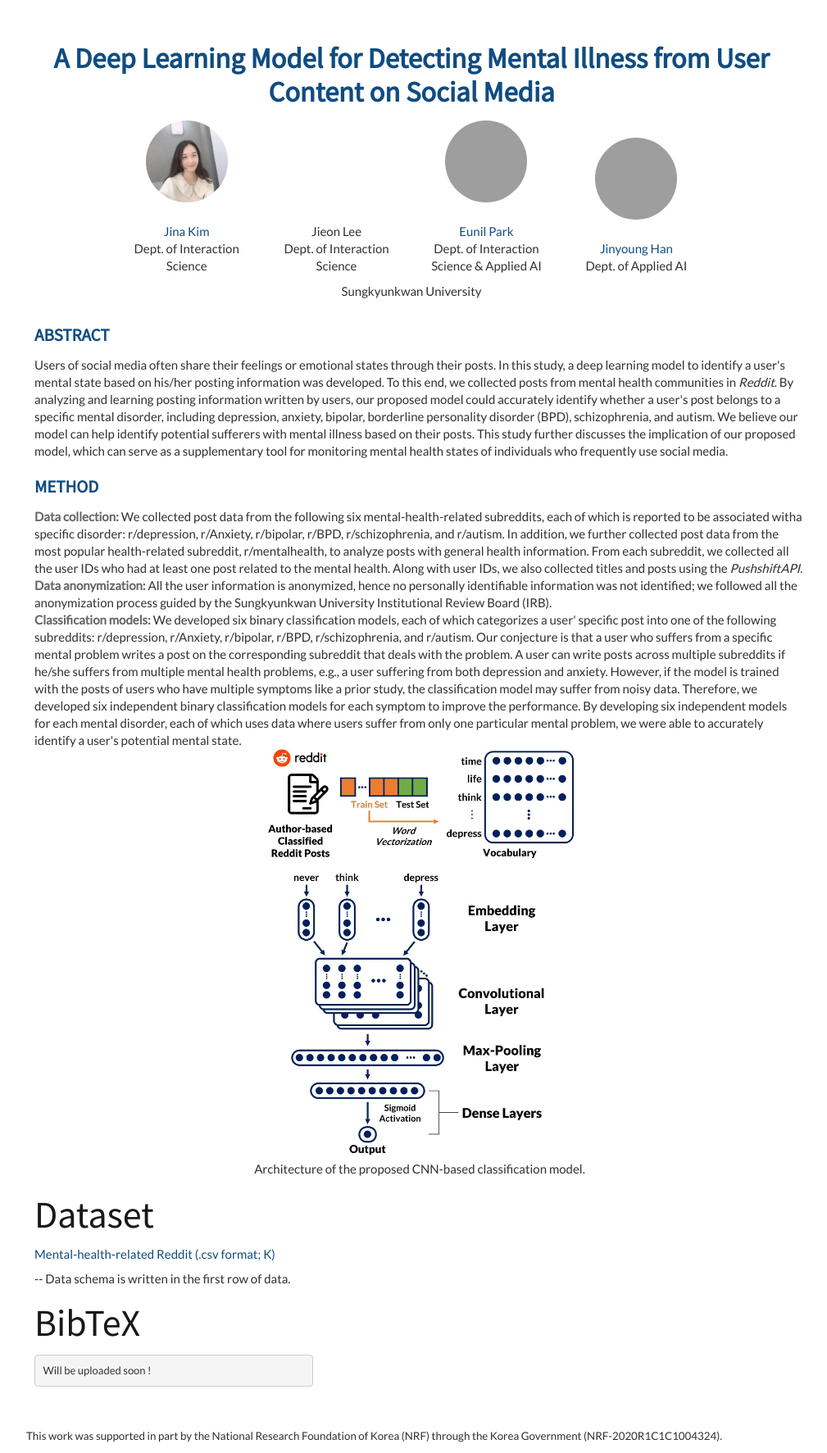
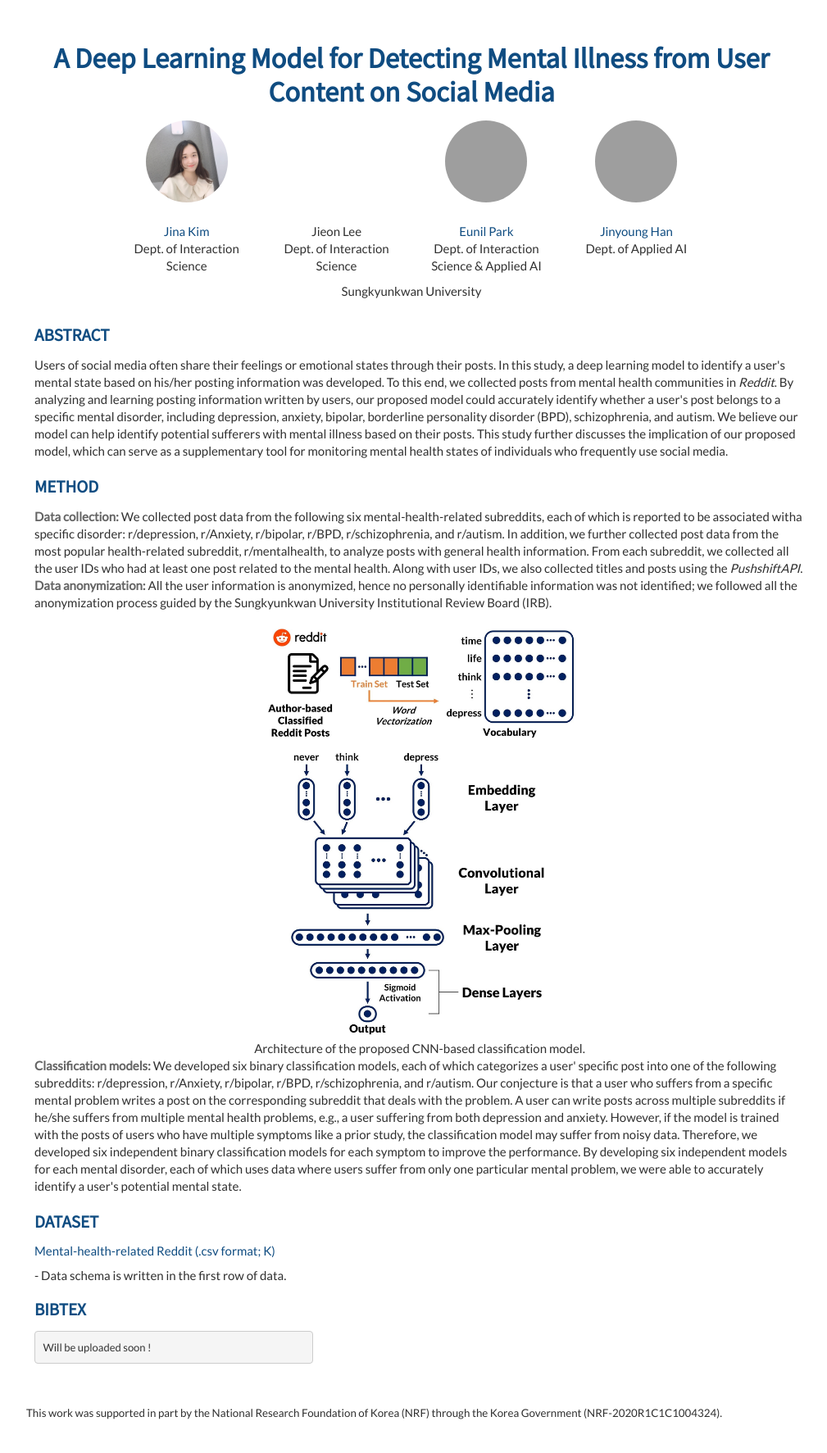
Before and after one commit to Jina-Kim/Jina-Kim.github.io, a Jekyll site: the page built from papers/20srep-mental.html, in a window 1280 px wide, cut to the strip 0-1773 px from the top of the page. Shown: the whole strip at 82% size, without its empty margins (148-1157 px from the left). Built offline with Jekyll 4.4.1, drawn with Linux system fonts in a browser that asks for light colours; nearby versions of some CDN libraries; after the commit the page ends 1745 px from its top, so only the background shows below that; grey boxes are pictures that could not be loaded.

Commit message:
Update papers/20srep-mental.html

```diff
--- a/papers/20srep-mental.html
+++ b/papers/20srep-mental.html
@@ -33,7 +33,7 @@ layout: projects
                   <img src="https://scholar.googleusercontent.com/citations?view_op=view_photo&user=4rkPSC8AAAAJ&citpid=1" class="author_img">
                   <div>Jinyoung Han</div>
         </a>
-        <div>Dept. of Applied AI</div>
+        <div>Dept. of Applied AI</div><br>
       </div>
     </div>
     <div class="affiliations">
@@ -64,7 +64,12 @@ layout: projects
             Along with user IDs, we also collected titles and posts using the <i>PushshiftAPI</i>.
             <br>
             <em>Data anonymization: </em> All the user information is anonymized, hence no personally identifiable information was not identified; we followed all the anonymization process guided by the Sungkyunkwan University Institutional Review Board (IRB).
-          </p>
+          </p><br>
+
+          <div style="text-align:center;">
+            <img src="{{ site.website_full }}static/img/reddit_cnn.jpg" style="width:400px;"><br>
+            <div>Architecture of the proposed CNN-based classification model.</div>
+          </div>
 
           <p>
             <em>Classification models: </em> We developed six binary classification models, each of which categorizes a user' specific post into one of the following subreddits: r/depression, r/Anxiety, r/bipolar, r/BPD, r/schizophrenia, and r/autism.
@@ -74,10 +79,7 @@ layout: projects
             Therefore, we developed six independent binary classification models for each symptom to improve the performance. By developing six independent models for each mental disorder, each of which uses data where users suffer from only one particular mental problem, we were able to accurately identify a user's potential mental state.
           </p>
 
-          <div style="text-align:center;">
-            <img src="{{ site.website_full }}static/img/reddit_cnn.jpg" style="width:400px;"><br>
-            <div>Architecture of the proposed CNN-based classification model.</div>
-          </div>
+
 
       </article>
     </div>
@@ -87,7 +89,7 @@ layout: projects
           <h1>Dataset</h1>
             <ul>
               <li><a href="/">Mental-health-related Reddit (.csv format; K)</a></li>
-              <li>-- Data schema is written in the first row of data.</li>
+              <li>- Data schema is written in the first row of data.</li>
             </ul>
       </div>
       <div class="six columns">
--- a/static/css/layout.css
+++ b/static/css/layout.css
@@ -186,7 +186,7 @@ i {
   margin-bottom: 30px;
 }
 
-section > div > h1 {
+section > div > h1, section > div > div > h1 {
     font-size: 140%;
     line-height: 120%;
     text-transform: uppercase;
```
